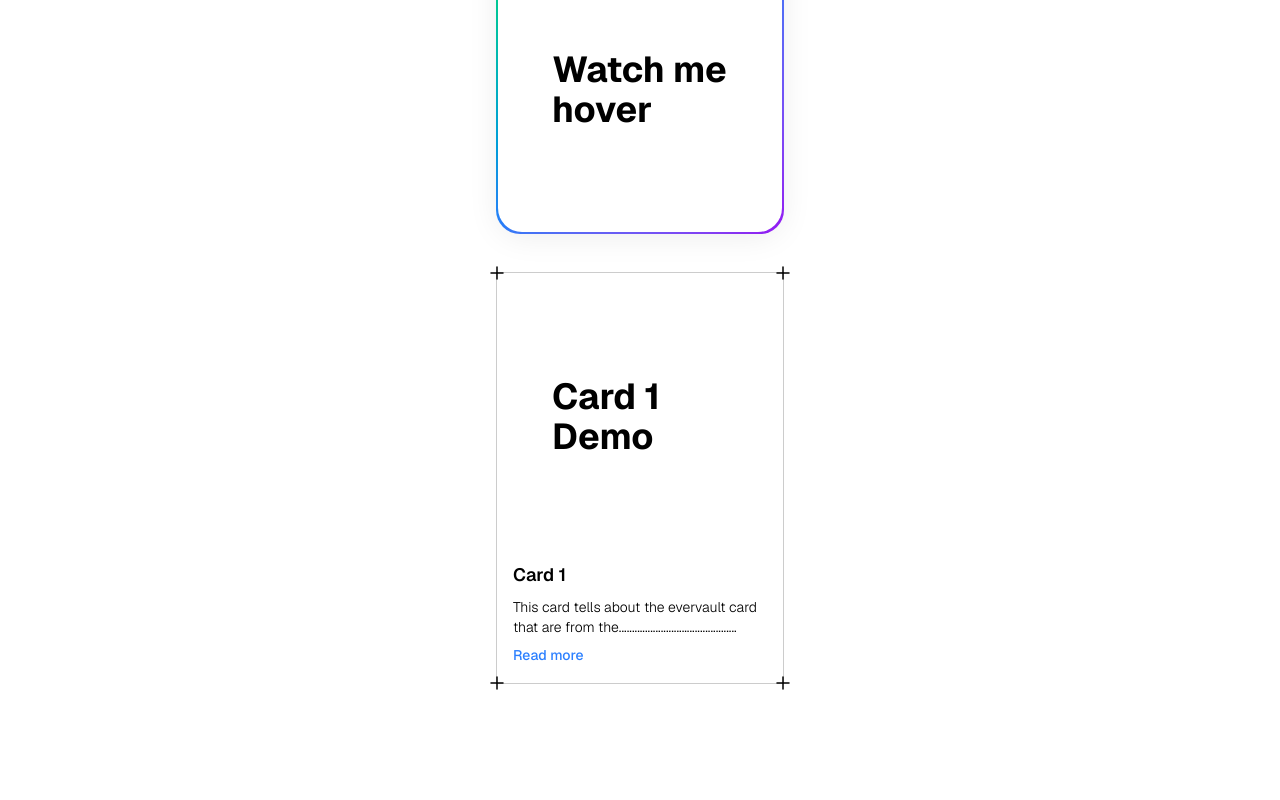
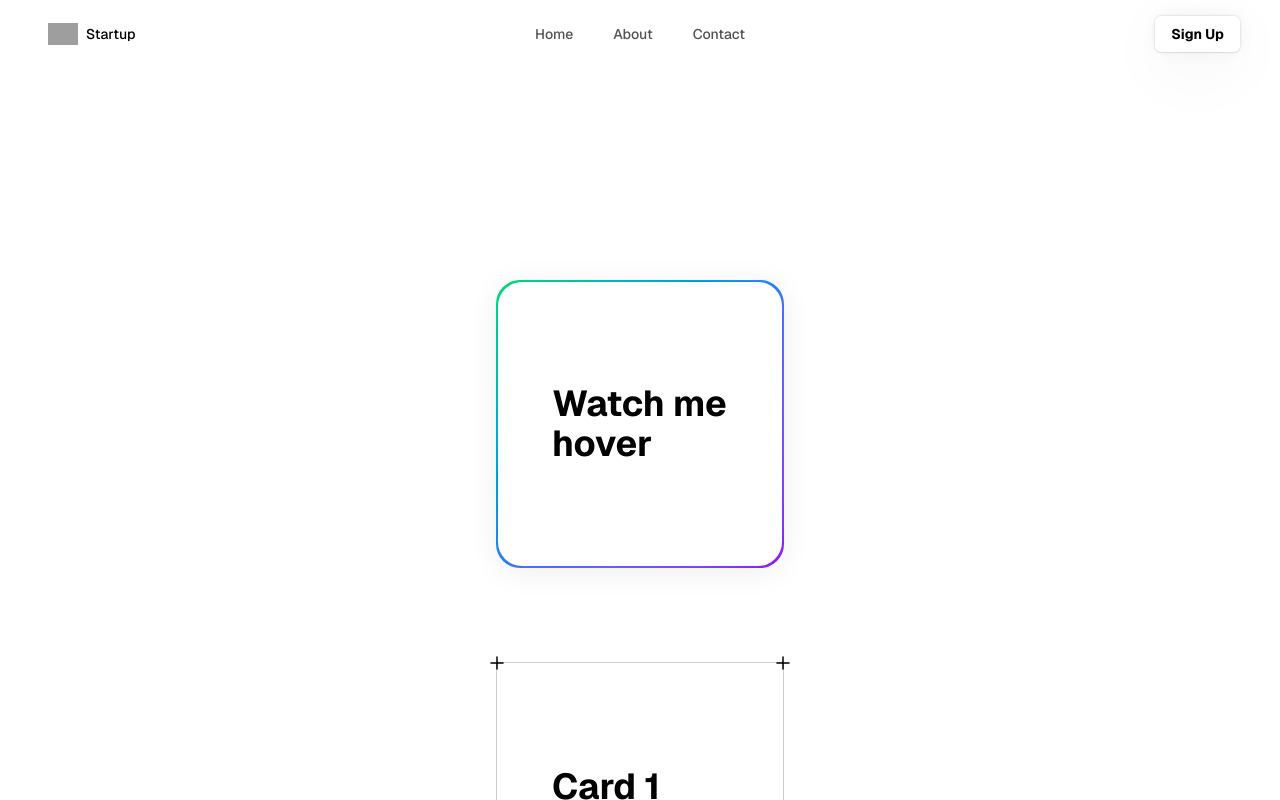
Before and after one commit to decodewithParth/circle-5, a Next.js app: page / in a window 1280 px wide. Shown: the top 800 px of the page. Built offline with nearby package versions, Linux system fonts and the light colour scheme; grey boxes are pictures that could not be loaded.

Commit message:
resizable component is created and modified

```diff
--- a/package.json
+++ b/package.json
@@ -9,6 +9,7 @@
     "lint": "next lint"
   },
   "dependencies": {
+    "@tabler/icons-react": "^3.34.0",
     "clsx": "^2.1.1",
     "framer-motion": "^12.19.1",
     "next": "15.3.4",
--- a/src/app/page.tsx
+++ b/src/app/page.tsx
@@ -1,11 +1,30 @@
 import Image from "next/image";
 import { EvervaultCard } from "../component/aceternity/evervault-card";
 import { EvervaultCard as EvervaultCard1 } from "../component/aceternity/evervault-card-1";
+import {
+  Navbar,
+  NavBody,
+  NavItems,
+  NavbarLogo,
+  NavbarButton
+} from "../component/aceternity/resizable-navbar";
 
 export default function Home() {
   return (
-    <div className="grid grid-rows-[20px_1fr_20px] items-center justify-items-center min-h-screen p-8 pb-20 gap-16 sm:p-20 font-[family-name:var(--font-geist-sans)]">
-
+    <div className="grid grid-rows-[auto_1fr_20px] items-center justify-items-center min-h-screen pb-20 gap-16 font-[family-name:var(--font-geist-sans)] pt-0 p-0 sm:pt-0 sm:p-0">
+      <Navbar>
+        <NavBody>
+          <NavbarLogo />
+          <NavItems
+            items={[
+              { name: "Home", link: "#" },
+              { name: "About", link: "#about" },
+              { name: "Contact", link: "#contact" },
+            ]}
+          />
+          <NavbarButton href="#" variant="primary">Sign Up</NavbarButton>
+        </NavBody>
+      </Navbar>
 
       {/* Sample Evervault Card */}
       <div className="flex justify-center items-center w-full">
--- /dev/null
+++ b/src/component/aceternity/resizable-navbar.tsx
@@ -0,0 +1,287 @@
+"use client";
+import { cn } from "@/lib/utils";
+import { IconMenu2, IconX } from "@tabler/icons-react";
+import {
+  motion,
+  AnimatePresence,
+  useScroll,
+  useMotionValueEvent,
+} from "framer-motion";
+
+import React, { useRef, useState } from "react";
+
+interface NavbarProps {
+  children: React.ReactNode;
+  className?: string;
+}
+
+interface NavBodyProps {
+  children: React.ReactNode;
+  className?: string;
+  visible?: boolean;
+}
+
+interface NavItemsProps {
+  items: {
+    name: string;
+    link: string;
+  }[];
+  className?: string;
+  onItemClick?: () => void;
+}
+
+interface MobileNavProps {
+  children: React.ReactNode;
+  className?: string;
+  visible?: boolean;
+}
+
+interface MobileNavHeaderProps {
+  children: React.ReactNode;
+  className?: string;
+}
+
+interface MobileNavMenuProps {
+  children: React.ReactNode;
+  className?: string;
+  isOpen: boolean;
+  onClose: () => void;
+}
+
+export const Navbar = ({ children, className }: NavbarProps) => {
+  const ref = useRef<HTMLDivElement>(null);
+  const { scrollY } = useScroll({
+    target: ref,
+    offset: ["start start", "end start"],
+  });
+  const [visible, setVisible] = useState<boolean>(false);
+
+  useMotionValueEvent(scrollY, "change", (latest) => {
+    if (latest > 100) {
+      setVisible(true);
+    } else {
+      setVisible(false);
+    }
+  });
+
+  return (
+    <motion.div
+      ref={ref}
+      // IMPORTANT: Change this to class of `fixed` if you want the navbar to be fixed
+      className={cn("sticky inset-x-0 top-0 z-40 w-full px-6 py-2", className)}
+    >
+      {React.Children.map(children, (child) =>
+        React.isValidElement(child)
+          ? React.cloneElement(
+              child as React.ReactElement<{ visible?: boolean }>,
+              { visible },
+            )
+          : child,
+      )}
+    </motion.div>
+  );
+};
+
+export const NavBody = ({ children, className, visible }: NavBodyProps) => {
+  return (
+    <motion.div
+      animate={{
+        backdropFilter: visible ? "blur(10px)" : "none",
+        boxShadow: visible
+          ? "0 0 24px rgba(34, 42, 53, 0.06), 0 1px 1px rgba(0, 0, 0, 0.05), 0 0 0 1px rgba(34, 42, 53, 0.04), 0 0 4px rgba(34, 42, 53, 0.08), 0 16px 68px rgba(47, 48, 55, 0.05), 0 1px 0 rgba(255, 255, 255, 0.1) inset"
+          : "none",
+        width: visible ? "40%" : "100%",
+        y: visible ? 20 : 0,
+      }}
+      transition={{
+        type: "spring",
+        stiffness: 200,
+        damping: 50,
+      }}
+      style={{
+        minWidth: "800px",
+      }}
+      className={cn(
+        "relative z-[60] mx-auto hidden w-full max-w-7xl flex-row items-center justify-between self-start rounded-full bg-transparent px-4 py-2 lg:flex dark:bg-transparent",
+        visible && "bg-white/80 dark:bg-neutral-950/80",
+        className,
+      )}
+    >
+      {children}
+    </motion.div>
+  );
+};
+
+export const NavItems = ({ items, className, onItemClick }: NavItemsProps) => {
+  const [hovered, setHovered] = useState<number | null>(null);
+
+  return (
+    <motion.div
+      onMouseLeave={() => setHovered(null)}
+      className={cn(
+        "absolute inset-0 hidden flex-1 flex-row items-center justify-center space-x-2 text-sm font-medium text-zinc-600 transition duration-200 hover:text-zinc-800 lg:flex lg:space-x-2",
+        className,
+      )}
+    >
+      {items.map((item, idx) => (
+        <a
+          onMouseEnter={() => setHovered(idx)}
+          onClick={onItemClick}
+          className="relative px-4 py-2 text-neutral-600 dark:text-neutral-300"
+          key={`link-${idx}`}
+          href={item.link}
+        >
+          {hovered === idx && (
+            <motion.div
+              layoutId="hovered"
+              className="absolute inset-0 h-full w-full rounded-full bg-gray-100 dark:bg-neutral-800"
+            />
+          )}
+          <span className="relative z-20">{item.name}</span>
+        </a>
+      ))}
+    </motion.div>
+  );
+};
+
+export const MobileNav = ({ children, className, visible }: MobileNavProps) => {
+  return (
+    <motion.div
+      animate={{
+        backdropFilter: visible ? "blur(10px)" : "none",
+        boxShadow: visible
+          ? "0 0 24px rgba(34, 42, 53, 0.06), 0 1px 1px rgba(0, 0, 0, 0.05), 0 0 0 1px rgba(34, 42, 53, 0.04), 0 0 4px rgba(34, 42, 53, 0.08), 0 16px 68px rgba(47, 48, 55, 0.05), 0 1px 0 rgba(255, 255, 255, 0.1) inset"
+          : "none",
+        width: visible ? "90%" : "100%",
+        paddingRight: visible ? "12px" : "0px",
+        paddingLeft: visible ? "12px" : "0px",
+        borderRadius: visible ? "4px" : "2rem",
+        y: visible ? 20 : 0,
+      }}
+      transition={{
+        type: "spring",
+        stiffness: 200,
+        damping: 50,
+      }}
+      className={cn(
+        "relative z-50 mx-auto flex w-full max-w-[calc(100vw-2rem)] flex-col items-center justify-between bg-transparent px-0 py-2 lg:hidden",
+        visible && "bg-white/80 dark:bg-neutral-950/80",
+        className,
+      )}
+    >
+      {children}
+    </motion.div>
+  );
+};
+
+export const MobileNavHeader = ({
+  children,
+  className,
+}: MobileNavHeaderProps) => {
+  return (
+    <div
+      className={cn(
+        "flex w-full flex-row items-center justify-between",
+        className,
+      )}
+    >
+      {children}
+    </div>
+  );
+};
+
+export const MobileNavMenu = ({
+  children,
+  className,
+  isOpen,
+  onClose,
+}: MobileNavMenuProps) => {
+  return (
+    <AnimatePresence>
+      {isOpen && (
+        <motion.div
+          initial={{ opacity: 0 }}
+          animate={{ opacity: 1 }}
+          exit={{ opacity: 0 }}
+          className={cn(
+            "absolute inset-x-0 top-16 z-50 flex w-full flex-col items-start justify-start gap-4 rounded-lg bg-white px-4 py-8 shadow-[0_0_24px_rgba(34,_42,_53,_0.06),_0_1px_1px_rgba(0,_0,_0,_0.05),_0_0_0_1px_rgba(34,_42,_53,_0.04),_0_0_4px_rgba(34,_42,_53,_0.08),_0_16px_68px_rgba(47,_48,_55,_0.05),_0_1px_0_rgba(255,_255,_255,_0.1)_inset] dark:bg-neutral-950",
+            className,
+          )}
+        >
+          {children}
+        </motion.div>
+      )}
+    </AnimatePresence>
+  );
+};
+
+export const MobileNavToggle = ({
+  isOpen,
+  onClick,
+}: {
+  isOpen: boolean;
+  onClick: () => void;
+}) => {
+  return isOpen ? (
+    <IconX className="text-black dark:text-white" onClick={onClick} />
+  ) : (
+    <IconMenu2 className="text-black dark:text-white" onClick={onClick} />
+  );
+};
+
+export const NavbarLogo = () => {
+  return (
+    <a
+      href="#"
+      className="relative z-20 mr-4 flex items-center space-x-2 px-2 py-1 text-sm font-normal text-black"
+    >
+      <img
+        src="https://assets.aceternity.com/logo-dark.png"
+        alt="logo"
+        width={30}
+        height={30}
+      />
+      <span className="font-medium text-black dark:text-white">Startup</span>
+    </a>
+  );
+};
+
+export const NavbarButton = ({
+  href,
+  as: Tag = "a",
+  children,
+  className,
+  variant = "primary",
+  ...props
+}: {
+  href?: string;
+  as?: React.ElementType;
+  children?: React.ReactNode;
+  className?: string;
+  variant?: "primary" | "secondary" | "dark" | "gradient";
+} & (
+  | React.ComponentPropsWithoutRef<"a">
+  | React.ComponentPropsWithoutRef<"button">
+)) => {
+  const baseStyles =
+    "px-4 py-2 rounded-md bg-white button bg-white text-black text-sm font-bold relative cursor-pointer hover:-translate-y-0.5 transition duration-200 inline-block text-center";
+
+  const variantStyles = {
+    primary:
+      "shadow-[0_0_24px_rgba(34,_42,_53,_0.06),_0_1px_1px_rgba(0,_0,_0,_0.05),_0_0_0_1px_rgba(34,_42,_53,_0.04),_0_0_4px_rgba(34,_42,_53,_0.08),_0_16px_68px_rgba(47,_48,_55,_0.05),_0_1px_0_rgba(255,_255,_255,_0.1)_inset]",
+    secondary: "bg-transparent shadow-none dark:text-white",
+    dark: "bg-black text-white shadow-[0_0_24px_rgba(34,_42,_53,_0.06),_0_1px_1px_rgba(0,_0,_0,_0.05),_0_0_0_1px_rgba(34,_42,_53,_0.04),_0_0_4px_rgba(34,_42,_53,_0.08),_0_16px_68px_rgba(47,_48,_55,_0.05),_0_1px_0_rgba(255,_255,_255,_0.1)_inset]",
+    gradient:
+      "bg-gradient-to-b from-blue-500 to-blue-700 text-white shadow-[0px_2px_0px_0px_rgba(255,255,255,0.3)_inset]",
+  };
+
+  return (
+    <Tag
+      href={href || undefined}
+      className={cn(baseStyles, variantStyles[variant], className)}
+      {...props}
+    >
+      {children}
+    </Tag>
+  );
+};
```
Also changed, not shown: 1 other file (tests, documents, lock files or other folders). Lines whose indentation alone changed are shown as unchanged.
